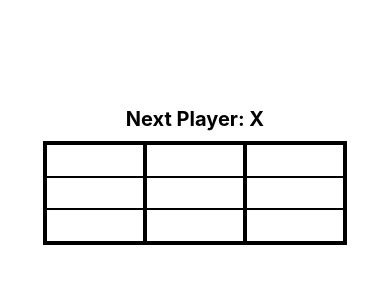
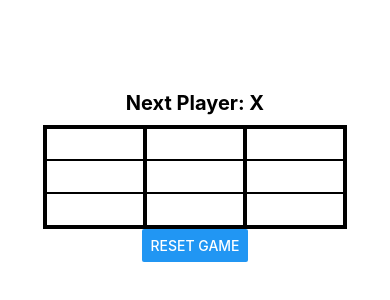
Before and after one commit to JSmooVE3990/AwesomeProject, a React Native app: screen / in a window 390 px wide. Shown: the part 246-546 px from the top of the page. Built offline with nearby package versions, Linux system fonts and the light colour scheme.

Commit message:
Reset Game.

```diff
--- a/App.tsx
+++ b/App.tsx
@@ -1,8 +1,9 @@
 import React, { useState } from 'react';
-import { View, Text, TouchableOpacity, StyleSheet } from 'react-native';
+import { View, Text, TouchableOpacity, StyleSheet, Button } from 'react-native';
 
 const App = () => {
-  const [board, setBoard] = useState(Array(9).fill(null));
+  const initialBoard = Array(9).fill(null);
+  const [board, setBoard] = useState(initialBoard);
   const [isXNext, setIsXNext] = useState(true);
 
   const handleCellPress = (index: number) => {
@@ -45,6 +46,12 @@ const App = () => {
 
     return null;
   };
+
+  const resetGame = () => {
+    setBoard(initialBoard);
+    setIsXNext(true);
+  };
+
   const renderStatus = () => {
     const winner = calculateWinner(board);
     const status = winner
@@ -75,6 +82,7 @@ const App = () => {
           {renderSquare(8)}
         </View>
       </View>
+      <Button title="Reset Game" onPress={resetGame} />
     </View>
   );
 };
```
